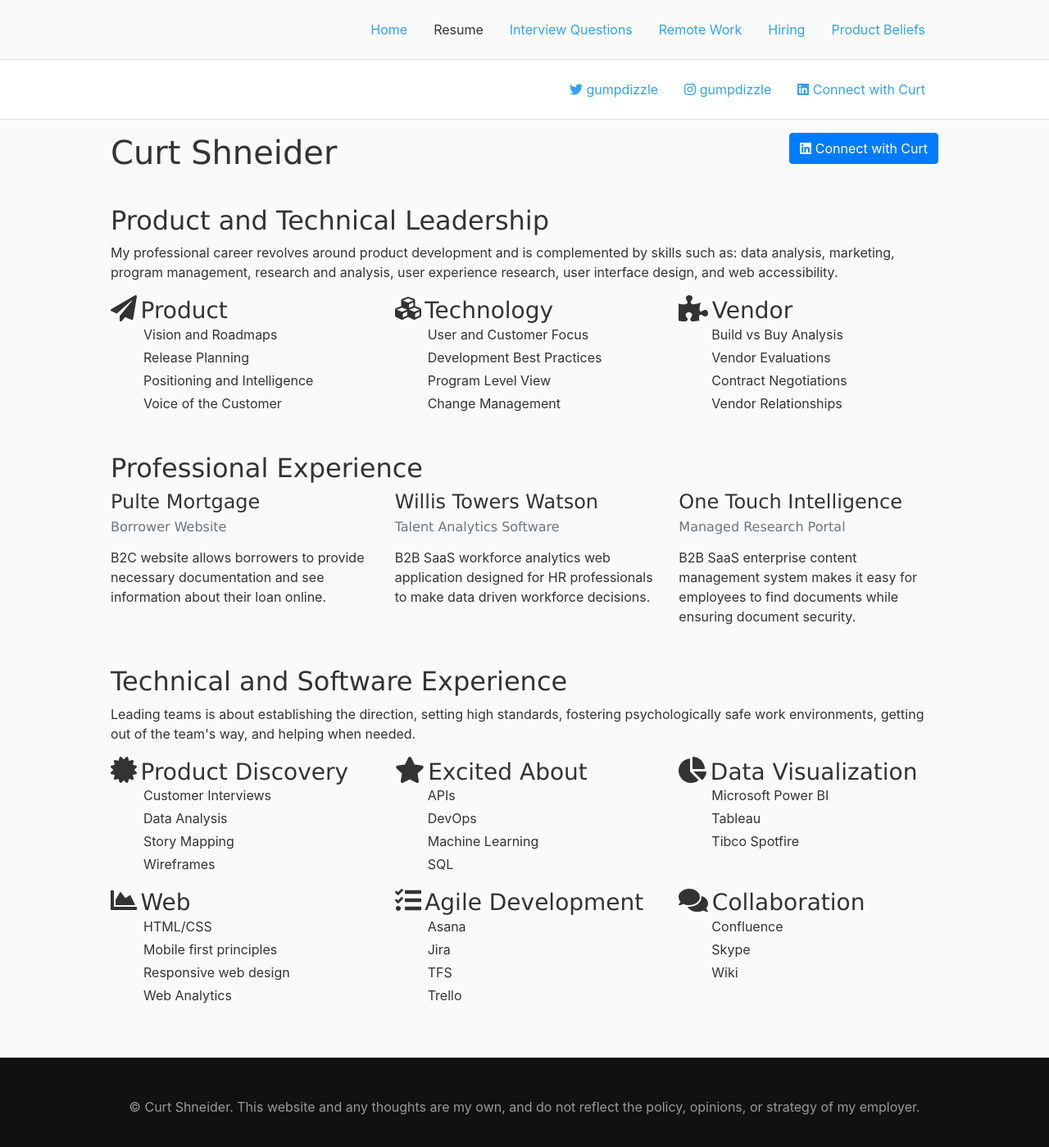
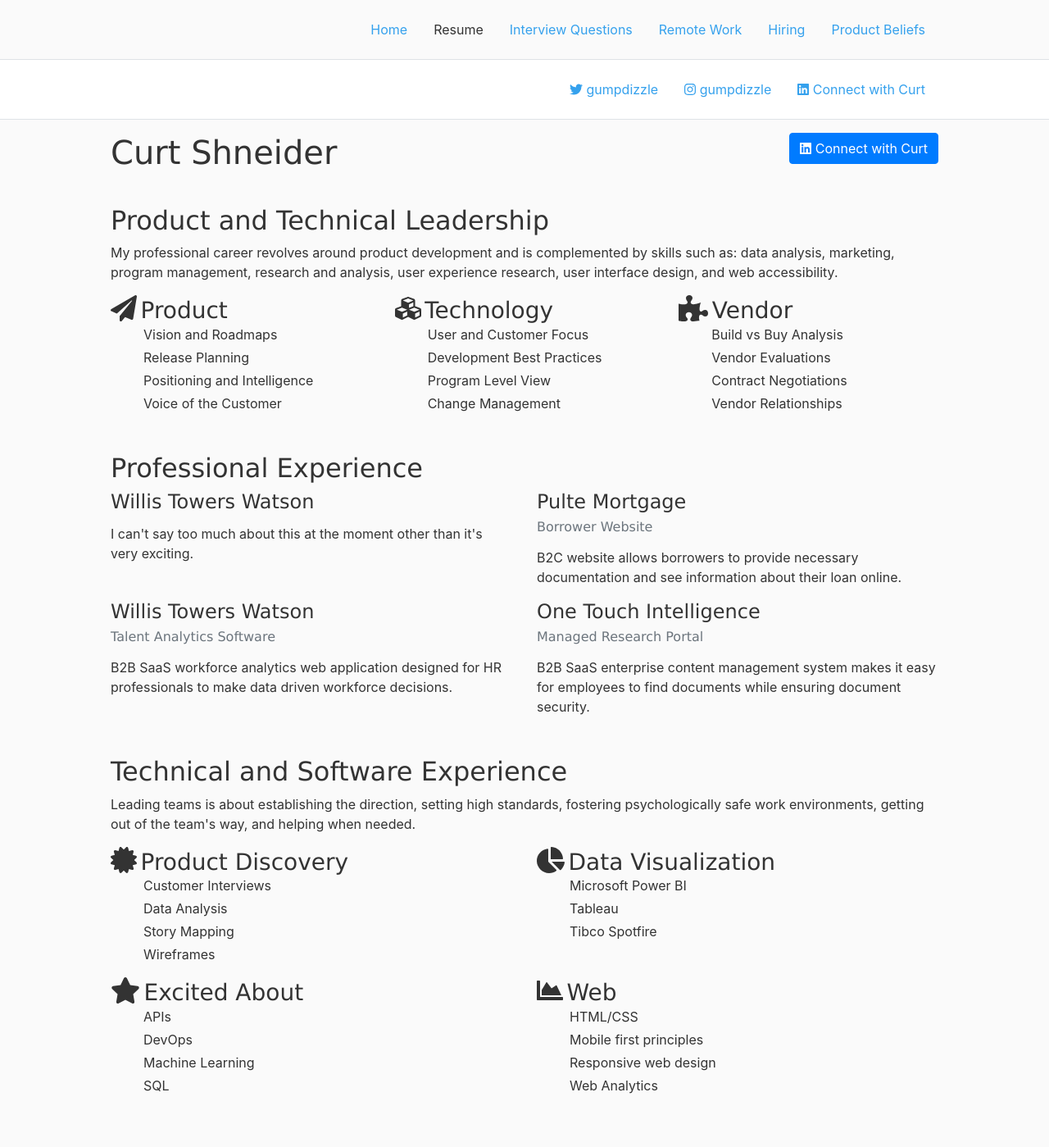
Before and after one commit to curtshneider/curtshneider.github.io, a Jekyll site: the page resume.html, which Jekyll copies as it is, in a window 1280 px wide and 1400 px high. Shown: the whole window at 82% size. Built offline with Jekyll 4.4.1, drawn with Linux system fonts in a browser that asks for light colours; nearby versions of some CDN libraries; some web fonts are replaced.

Commit message:
Updated layout of resume to be 2x2 and added current position with WTW

```diff
--- a/resume.html
+++ b/resume.html
@@ -122,12 +122,25 @@
 					<div class="col-md">
 						<div class="card bg-transparent h-100">
 							<div class="card-body">
+								<h4 class="card-title">Willis Towers Watson</h4>
+								<!-- <h6 class="card-subtitle text-muted">Talent Analytics Software</h6> -->
+						<p class="card-text">I can't say too much about this at the moment other than it's very exciting.</p>
+							</div>
+						</div>
+					</div>
+					<div class="col-md">
+						<div class="card bg-transparent h-100">
+							<div class="card-body">
 								<h4 class="card-title">Pulte Mortgage</h4>
 								<h6 class="card-subtitle text-muted">Borrower Website</h6>
 						<p class="card-text">B2C website allows borrowers to provide necessary documentation and see information about their loan online.</p>
 							</div>
 						</div>
 					</div>
+
+					<!-- Force next columns to break to new line -->
+  					<div class="w-100"></div>
+
 					<div class="col-md">
 						<div class="card bg-transparent h-100">
 							<div class="card-body">
@@ -153,7 +166,6 @@
 				<h2>Technical and Software Experience</h2>
 				<p>Leading teams is about establishing the direction, setting high standards, fostering psychologically safe work environments, getting out of the team's way, and helping when needed.</p>
 				<div class="row">
-
 			   		<div class="col-md">
 						<i class="fas fa-certificate fa-2x"></i>
 						<h3>Product Discovery</h3>
@@ -164,16 +176,6 @@
 								<li>Wireframes</li>
 							</ul>
 			   		</div>
-			    	<div class="col-md">
-						<i class="fas fa-star fa-2x"></i>
-						<h3>Excited About</h3>
-							<ul>
-								<li>APIs</li>
-								<li>DevOps</li>
-								<li>Machine Learning</li>
-								<li>SQL</li>
-							</ul>
-			    	</div>
 			    	<div class="col-md">
 						<i class="fas fa-chart-pie fa-2x"></i>
 						<h3>Data Visualization</h3>
@@ -188,6 +190,16 @@
   					<div class="w-100"></div>
 
 			    	<div class="col-md">
+						<i class="fas fa-star fa-2x"></i>
+						<h3>Excited About</h3>
+							<ul>
+								<li>APIs</li>
+								<li>DevOps</li>
+								<li>Machine Learning</li>
+								<li>SQL</li>
+							</ul>
+			    	</div>
+			    	<div class="col-md">
 						<i class="fas fa-chart-area fa-2x""></i>
 						<h3>Web </h3>
 							<ul>
@@ -197,25 +209,6 @@
 								<li>Web Analytics</li>
 							</ul>
 			    	</div>
-			    	<div class="col-md">
-						<i class="fas fa-tasks fa-2x"></i>
-						<h3>Agile Development</h3>
-							<ul>
-								<li>Asana</li>
-								<li>Jira</li>
-								<li>TFS</li>
-								<li>Trello</li>
-							</ul>
-			    	</div>
-			   		<div class="col-md">
-						<i class="fas fa-comments fa-2x"></i>
-						<h3>Collaboration</h3>
-							<ul>
-								<li>Confluence</li>
-								<li>Skype</li>
-								<li>Wiki</li>
-							</ul>
-			   		</div>
 				</div>
 			</div>
 		</div>
```
